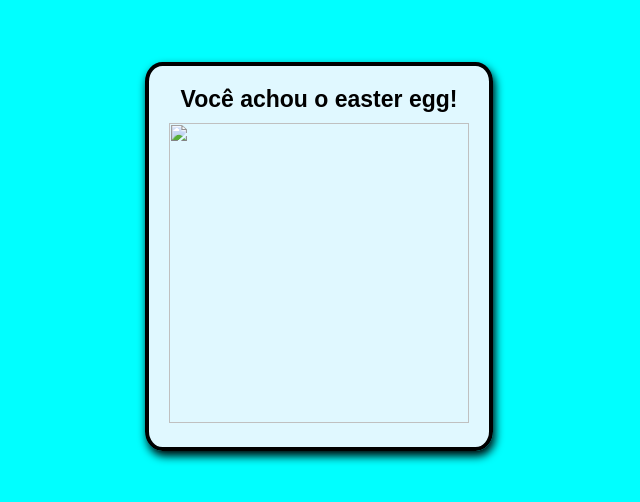
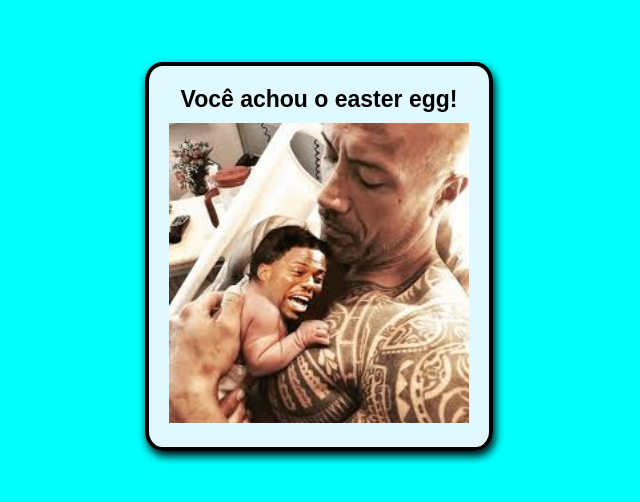
Before and after one commit to ushinzu/qr_code, a plain HTML site: page the_rock.html in a window 1280 px wide. Shown: the part 144-646 px from the top of the page, without its empty margins (321-961 px from the left). Drawn offline with Linux system fonts and the light colour scheme.

Commit message:
ajuste the rock

```diff
--- a/the_rock.html
+++ b/the_rock.html
@@ -9,7 +9,7 @@
 <body>
     <div class="box">
         <h1>Você achou o easter egg!</h1>
-        <img src="img/therock.jpg" alt="">
+        <img src="./therock.jpg" alt="">
     </div>
 </body>
 </html>
```
